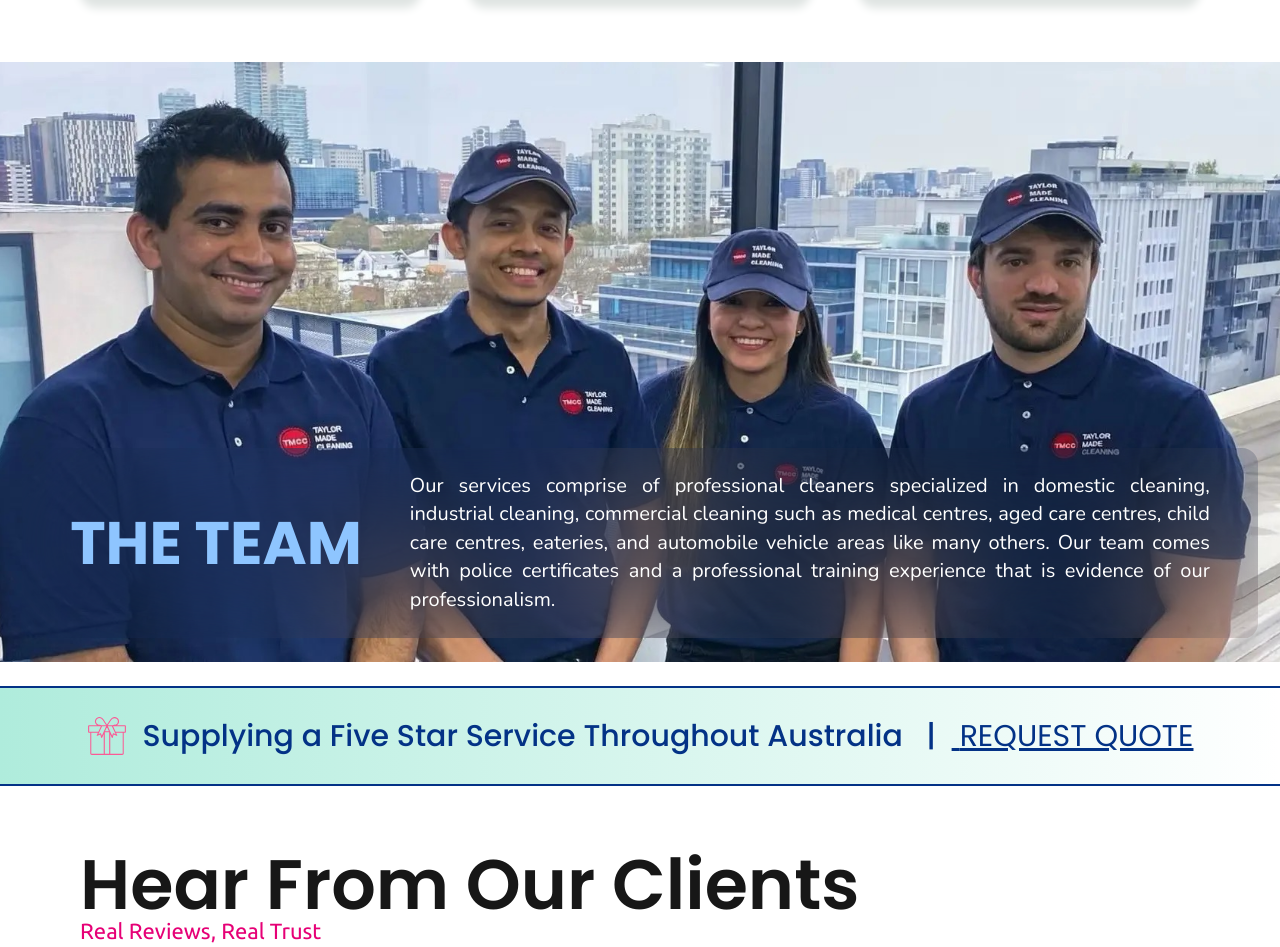
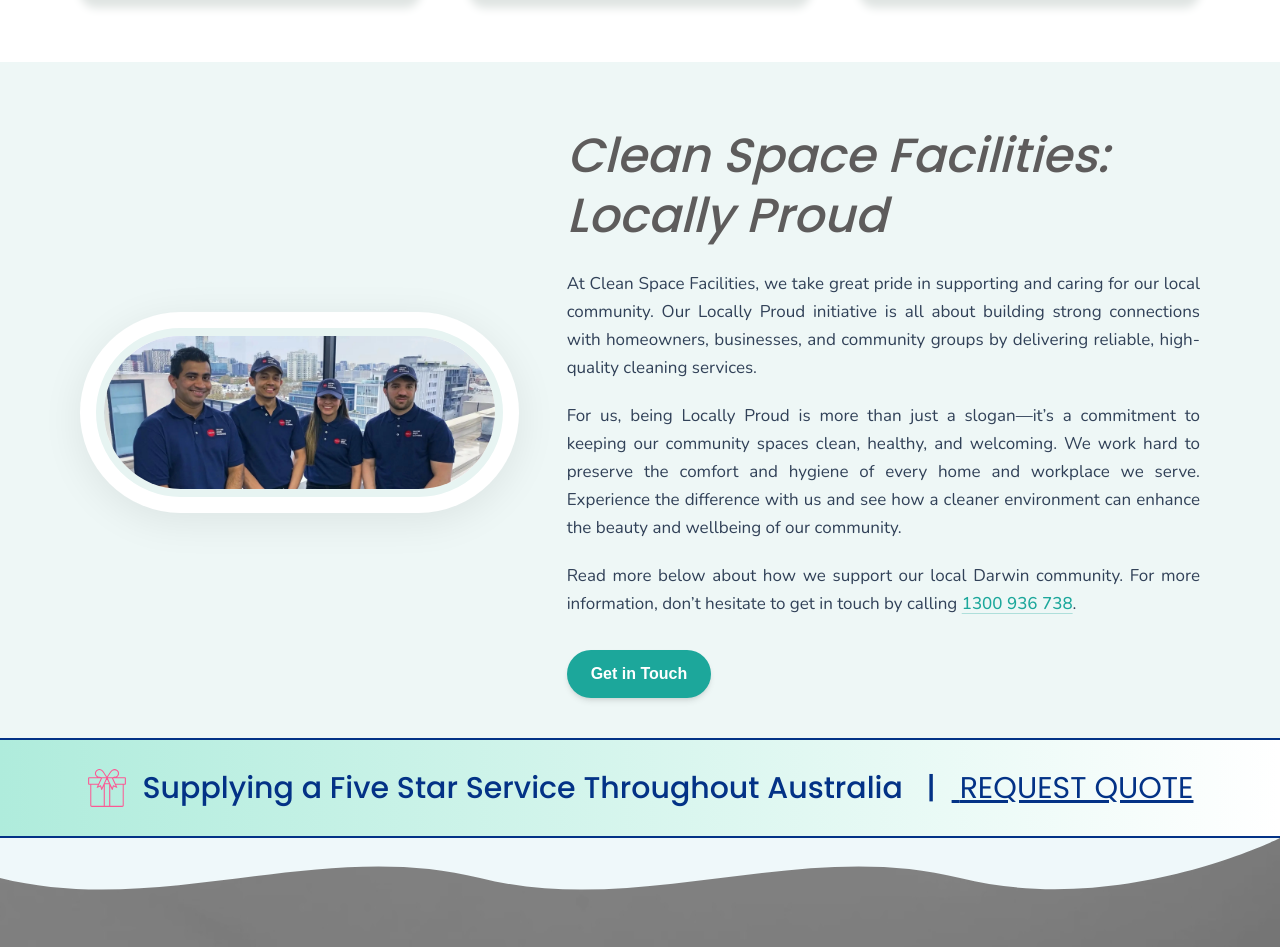
Before and after one commit to Tharaka-98/darwin-cleaning-site, a Next.js app: page / in a window 1280 px wide. Shown: the part 1505-2452 px from the top of the page. Built offline with nearby package versions, Linux system fonts and the light colour scheme; a web font is replaced by a local one.

Commit message:
added new section for team and parallax section

```diff
--- a/src/app/page.tsx
+++ b/src/app/page.tsx
@@ -1,5 +1,6 @@
 import FiveStarComponent from "@/components/fiveStarSection/FiveStarComponent";
 import HeroSectionComponent from "@/components/heroSection";
+import ParallaxSection from "@/components/parallaxScroll/ParallaxSectionComponent";
 import OurServicesSectionComponent from "@/components/serviceSection";
 import TestimonialCarousel from "@/components/Testimonials";
 import TeamSectionComponent from "@/components/theTeam";
@@ -13,6 +14,7 @@
       <WhyChooseUsComponent />
       <TeamSectionComponent />
       <FiveStarComponent />
+      <ParallaxSection />
       <TestimonialCarousel />
       <OurServicesSectionComponent />
     </div>
--- a/src/components/Testimonials/index.tsx
+++ b/src/components/Testimonials/index.tsx
@@ -12,7 +12,7 @@
 const testimonials: Testimonial[] = [
   {
     name: "Davis R.",
-    text: "Our cleaning team arrived promptly and started cleaning immediately. They were very friendly and took great care to ensure they did a good job. I'm very impressed with the company so far!...",
+    text: "Your cleaning team arrived promptly and started cleaning immediately. They were very friendly and took great care to ensure they did a good job. I'm very impressed with the company so far!...",
     rating: 5,
   },
   {
@@ -81,17 +81,22 @@
   const currentTestimonials2 = testimonials[currentIndex];
 
   return (
-    <div id="testimonials" className="w-full flex flex-col gap-6 py-16 px-10 lg:px-20">
+    <div
+      id="testimonials"
+      className="w-full flex flex-col gap-6 pb-4 lg:py-8 xl:py-16 px-10 lg:px-20"
+    >
       {" "}
-      <h1 className="text-[28px] mb-0 md:text-[40px] lg:text-6xl font-poppins xl:text-[70px] font-semibold">
+      <div className="text-[28px] mb-0 md:text-[40px] lg:text-6xl font-poppins xl:text-[70px] font-semibold">
         {" "}
         Hear From Our Clients{" "}
-        <div className="font-ubuntu text-[16px]  font-normal md:text-[18px] lg:text-[22px] mb-12 text-pink-600">Real Reviews, Real Trust</div>
-      </h1>{" "}
-
-      <div className="w-full hidden md:block  rounded-lg overflow-hidden">
+        <div className="font-ubuntu text-[16px]  font-normal md:text-[18px] lg:text-[22px] md:mb-12 text-pink-600">
+          Real Reviews, Real Trust
+        </div>
+      </div>{" "}
+      {/* web view */}
+      <div className="w-full hidden md:block overflow-hidden">
         {" "}
-        <div className="flex justify-between items-center mb-4 gap-2">
+        <div className="flex justify-center items-center mb-4 gap-2 md:gap-6 lg:gap-8 xl:gap-10 2xl:gap-12">
           {" "}
           <button
             onClick={handlePrev}
@@ -106,7 +111,7 @@
             {currentTestimonials.map((testimonial, idx) => (
               <div
                 key={idx}
-                className="bg-white p-6 border-pink-700 border rounded-lg shadow-lg flex flex-col items-center max-w-xs"
+                className="bg-white p-6 border-pink-700 border rounded-3xl shadow-lg flex flex-col items-center max-w-xs"
               >
                 {" "}
                 <div className="flex items-center mb-4">
@@ -142,7 +147,7 @@
           </button>{" "}
         </div>{" "}
       </div>{" "}
-
+      {/* mobile view */}
       <div className="w-full block md:hidden max-w-6xl  rounded-lg overflow-hidden">
         <div className="flex justify-between items-center mb-4 gap-2">
           <button
@@ -168,15 +173,18 @@
                   {currentTestimonials2.name}
                 </p>
               </div>
-                <p className="text-gray-600 text-sm mb-3">{currentTestimonials2.text}</p>
+              <p className="text-gray-600 text-sm mb-3">
+                {currentTestimonials2.text}
+              </p>
               <div className="flex items-center space-x-1">
                 {[...Array(currentTestimonials2.rating)].map((_, i) => (
                   <FaStar key={i} className="w-4 h-4 text-yellow-400" />
                 ))}
               </div>
-                <p className="mt-2 text-sm text-gray-500">{currentTestimonials2.rating}/5 </p>
+              <p className="mt-2 text-sm text-gray-500">
+                {currentTestimonials2.rating}/5{" "}
+              </p>
             </div>
-
           </div>
 
           <button
@@ -187,7 +195,6 @@
           </button>
         </div>
       </div>
-
     </div>
   );
 };
--- a/src/components/fiveStarSection/FiveStarComponent.tsx
+++ b/src/components/fiveStarSection/FiveStarComponent.tsx
@@ -5,7 +5,7 @@
 const FiveStarComponent = () => {
   return (
     <section>
-      <div className="h-[100px] gap-4 text-[#033286] mt-6 border-y-2 flex justify-center items-center font-poppins font-medium bg-gradient-to-l from-transparent  to-[#afecdc] px-4 text-[14px] md:text-[20px] lg:text-[24px] xl:text-[30px]  ">
+      <div className="h-[100px] gap-4 text-[#033286]  border-y-2 flex justify-center items-center font-poppins font-medium bg-gradient-to-l from-transparent  to-[#afecdc] px-4 text-[14px] md:text-[20px] lg:text-[24px] xl:text-[30px]  ">
         <Image src="/images/review.svg" alt="review" width={40} height={40} />
         <div>
           Supplying a Five Star Service Throughout Australia &nbsp; | &nbsp;
--- a/src/components/heroSection/index.tsx
+++ b/src/components/heroSection/index.tsx
@@ -22,7 +22,7 @@
               Clean Space Facilities
             </div>
             <h2 className="text-[14px] mt-2 md:mt-0 md:text-[20px] lg:text-[20px] xl:text-[24px] font-nunito font-light tracking-wide">
-              NO BODY DOES IT BETTER
+              NOBODY DOES IT BETTER
             </h2>
             <div className="xl:text-[20px]  font-nunito font-light tracking-wide">
               Imagine more time to chase your dreams, without a to-do list
--- /dev/null
+++ b/src/components/parallaxScroll/ParallaxSectionComponent.tsx
@@ -0,0 +1,52 @@
+"use client";
+
+import React from "react";
+
+const ParallaxSection: React.FC = () => {
+  return (
+    <section
+      className="relative h-[60vh] mb-12 md:mb-0 md:h-screen overflow-hidden bg-center bg-cover bg-fixed "
+      style={{ backgroundImage: "url('/images/parallax.jpg')" }}
+    >
+      {/* Wave divider (fills with the next section’s background color) */}
+      <svg
+        className="absolute top-0 z-10 left-0 w-full  h-[90px] md:h-[80px] text-[#eff8fa] pointer-events-none"
+        viewBox="0 0 1440 120"
+        preserveAspectRatio="none"
+        aria-hidden="true"
+      >
+        {/* Use currentColor so Tailwind text-* controls the fill */}
+        <path
+          fill="currentColor"
+          d="M0,60 C180,120 360,0 540,60 C720,120 900,0 1080,60 C1260,120 1440,0 1440,0 L0,0 Z"
+        />
+      </svg>
+
+      {/* Dark overlay */}
+      <div className="absolute inset-0 bg-black/40" />
+
+      {/* Content */}
+      <div className="relative z-10 flex h-full pt-28 md:items-center justify-center px-8 md:px-4">
+        <h1 className="text-[#e6f7fa] font-nws leading-snug text-[24px] md:text-3xl lg:text-[48px] xl:text-6xl font-normal text-center">
+          Darwin’s Trusted Residential & Commercial Cleaning Experts
+        </h1>
+      </div>
+
+      {/* Wave divider (fills with the next section’s background color) */}
+      <svg
+        className="absolute hidden md:block bottom-[-3px] left-0 w-full rotate-180 h-[90px] md:h-[90px] text-white pointer-events-none"
+        viewBox="0 0 1440 120"
+        preserveAspectRatio="none"
+        aria-hidden="true"
+      >
+        {/* Use currentColor so Tailwind text-* controls the fill */}
+        <path
+          fill="currentColor"
+          d="M0,64L48,80C96,96,192,120,288,120C384,120,480,96,576,74.7C672,53,768,43,864,53.3C960,64,1056,96,1152,101.3C1248,107,1344,85,1392,74.7L1440,64L1440,0L1392,0C1344,0,1248,0,1152,0C1056,0,960,0,864,0C768,0,672,0,576,0C480,0,384,0,288,0C192,0,96,0,48,0L0,0Z"
+        />
+      </svg>
+    </section>
+  );
+};
+
+export default ParallaxSection;
--- a/src/components/serviceSection/index.tsx
+++ b/src/components/serviceSection/index.tsx
@@ -56,12 +56,12 @@
   ];
 
   return (
-    <section id="services" className="py-16 px-10 lg:px-20 bg-[#c5c2c233]">
+    <section id="services" className="md:py-12 py-8 px-10 lg:px-20 bg-[#eff8fa]">
       <div className="max-w-7xl mx-auto ">
         <div className="mb-12 text-start">
           <div className="text-[32px] mb-0 md:text-[40px] lg:text-6xl font-poppins xl:text-[70px] font-semibold">Our Services</div>
-          <p className="font-ubuntu text-[14px] mt-2 md:mt-4 xl:mt-6 md:text-[18px] lg:text-[22px] mb-12 text-gray-600">
-            Explore our main cleaning services tailored to your needs. Hover over a card to learn more.
+          <p className="font-ubuntu text-[14px] mt-2 md:mt-4  md:text-[18px] lg:text-[22px] mb-12 text-gray-600">
+            Explore our main cleaning services tailored to your needs. Hover over or click a card to learn more.
           </p>
         </div>
 
--- a/src/components/theTeam/index.tsx
+++ b/src/components/theTeam/index.tsx
@@ -1,52 +1,79 @@
-import React from "react";
+// app/components/LocallyProudSection.tsx
+"use client";
+
 import Image from "next/image";
+import Link from "next/link";
 
-export default function TeamSectionComponent() {
+export default function LocallyProudSection() {
   return (
-    <section id="team" className="relative w-full h-screen md:h-[600px] overflow-hidden">
-      {/* Background Image */}
-      <Image
-        src="/images/aboutUs.jpeg" // Replace with your actual image path in public folder
-        alt="Team Image"
-        fill
-        className="object-cover md:block hidden"
-        priority
-      />
-      <Image
-        src="/images/theTeam1.jpg" // Replace with your actual image path in public folder
-        alt="Team Image"
-        fill
-        className="object-cover block md:hidden"
-        priority
-      />
+    <section className="bg-[#eef7f6] flex justify-center px-10 lg:px-20">
+      <div className=" max-w-7xl  py-10 md:pt-16 lg:grid lg:grid-cols-12 lg:items-center lg:gap-12">
+        {/* Left: circular photo with soft ring & shadow */}
+        <div className=" mb-12 w-full max-w-[560px] lg:col-span-5 lg:mb-0">
+          <div className="relative rounded-full bg-white p-4 shadow-[0_8px_40px_rgba(0,0,0,0.08)]">
+            <div className="rounded-full border-8 border-[#e7f4f2] overflow-hidden">
+              <Image
+                src="/images/aboutUs.jpeg" // put your image in /public/images/
+                alt="Front exterior of a modern Darwin home"
+                width={1120}
+                height={1120}
+                priority
+                className="h-auto w-full object-cover"
+              />
+            </div>
+          </div>
+        </div>
 
-      {/* Overlay Split Colors */}
-      {/* <div className="absolute inset-0 grid grid-cols-2">
-        <div className="bg-blue-900/70"></div>
-        <div className="bg-[#1E7C07]/70"></div>
-      </div> */}
+        {/* Right: text + CTA */}
+        <div className="lg:col-span-7">
+          <h2 className="mb-6 text-3xl leading-tight text-[#5e5c5c] sm:text-4xl lg:text-5xl">
+            <span
+              className="block font-[500] font-poppins italic"
+              // style={{ fontFamily: "Playwrite AU NSW, cursive" }} // or your script font class
+            >
+              Clean Space Facilities: Locally Proud
+            </span>
+          </h2>
 
-      {/* Content */}
-      <div className="md:absolute inset-0 flex items-end justify-center ">
-        <div className=" flex items-center md:flex-row flex-col gap-4 md:gap-12 md:mb-6 text-center rounded-2xl md:text-left px-6 md:px-12 py-6 bg-transparent backdrop-blur-3xl text-white">
-          <div className="flex flex-col ">
-            <div className="md:text-[30px]  text-[24px] lg:text-6xl font-poppins font-bold  md:text-blue-300">
-              THE TEAM
-            </div>
-            {/* <Link
-              href="#about"
-              className="bg-black/60 px-6 py-4 text-center rounded-md text-white text-sm hover:bg-white/40 transition"
+          <div className="space-y-5 text-[17px] text-justify font-nunito leading-7 text-slate-700">
+            <p>
+              At Clean Space Facilities, we take great pride in supporting and
+              caring for our local community. Our Locally Proud initiative is
+              all about building strong connections with homeowners, businesses,
+              and community groups by delivering reliable, high-quality cleaning
+              services.
+            </p>
+            <p>
+              For us, being Locally Proud is more than just a slogan—it’s a
+              commitment to keeping our community spaces clean, healthy, and
+              welcoming. We work hard to preserve the comfort and hygiene of
+              every home and workplace we serve. Experience the difference with
+              us and see how a cleaner environment can enhance the beauty and
+              wellbeing of our community.
+            </p>
+
+            <p>
+              Read more below about how we support our local Darwin community.
+              For more information, don’t hesitate to get in touch by calling{" "}
+              <Link
+                href="tel:1300936738"
+                className="font-medium text-[#1ca79b] underline decoration-[#1ca79b]/30 underline-offset-4 hover:decoration-[#1ca79b]"
+              >
+                1300 936 738
+              </Link>
+              .
+            </p>
+          </div>
+
+          <div className="mt-8">
+            <Link
+              href="/quote-section"
+              aria-label="Get in touch"
+              className="inline-flex items-center justify-center rounded-full px-6 py-3 text-base font-semibold text-white shadow-md transition
+                         bg-[#1ca79b] hover:bg-[#159086] focus:outline-none focus:ring-2 focus:ring-offset-2 focus:ring-[#1ca79b]"
             >
-              Read More
-            </Link> */}
-          </div>
-          <div className="text-sm md:text-[16px] lg:text-[20px]  text-justify font-nunito xl:w-[800px] ">
-            Our services comprise of professional cleaners specialized in
-            domestic cleaning, industrial cleaning, commercial cleaning such as
-            medical centres, aged care centres, child care centres, eateries,
-            and automobile vehicle areas like many others. Our team comes with
-            police certificates and a professional training experience that is
-            evidence of our professionalism.
+              Get in Touch
+            </Link>
           </div>
         </div>
       </div>
--- a/src/components/whyChooseUs/index.tsx
+++ b/src/components/whyChooseUs/index.tsx
@@ -58,7 +58,7 @@
       <div className="max-w-7xl mx-auto grid gap-4 lg:gap-12 md:grid-cols-3 ">
         {features.map((feature, idx) => (
           <div
-            className="space-y-4 flex flex-col  border hover:-translate-y-4 transform bg-[#ffffff] transition-all duration-300 ease-in-out border-[#40efc0] backdrop-blur-lg rounded-2xl p-4 shadow-[0_10px_10px_#dfe4e2] hover:shadow-[0_8px_30px_#8e9792]"
+            className="space-y-4 flex flex-col  border hover:-translate-y-4 transform bg-[#eef7f6] transition-all duration-300 ease-in-out border-[#c5f3e7]  backdrop-blur-lg rounded-2xl p-4 shadow-[0_10px_10px_#dfe4e2] hover:shadow-[0_8px_30px_#8e9792]"
             key={idx}
           >
             <div className="h-1/3">
```
Also changed, not shown: src/components/footer/FooterComponent.tsx (+51 -52 lines), src/components/header/NavbarComponent.tsx (+7 -7 lines), public/images/parallax.jpg (added). Lines whose indentation alone changed are shown as unchanged.
